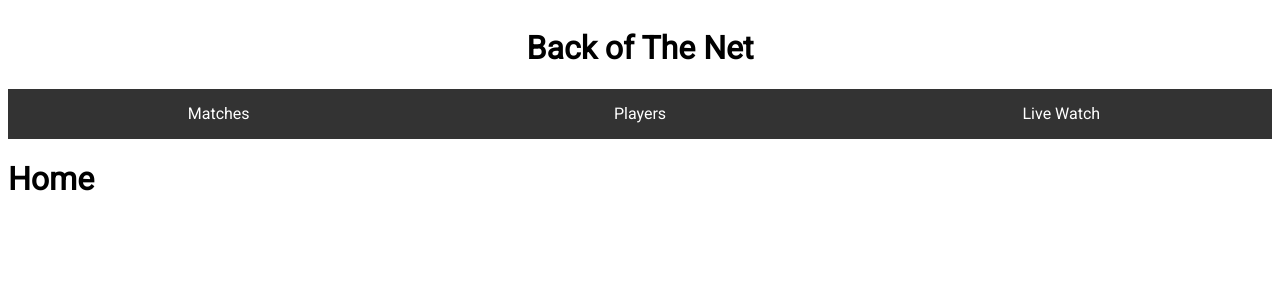
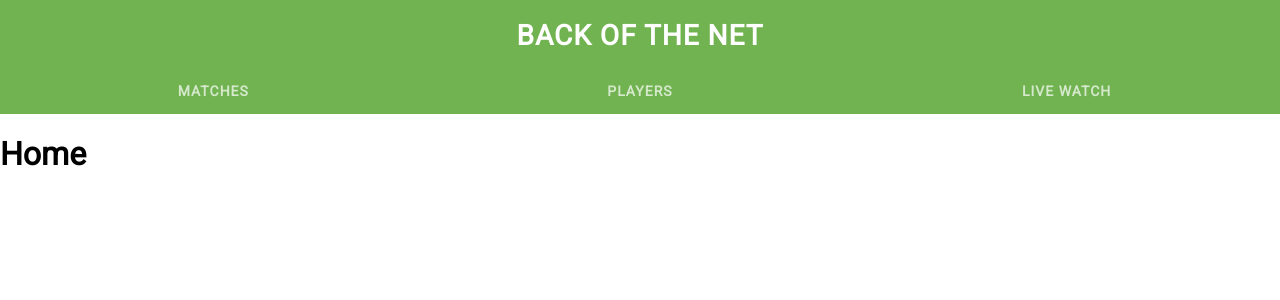
Before and after one commit to gersonesp/back-of-the-net, a React (Create React App) app: page / in a window 1280 px wide. Shown: the top 300 px of the page. Built offline with nearby package versions, Linux system fonts and the light colour scheme.

Commit message:
Add styling on click navbar menus focus

```diff
--- a/public/sass.scss
+++ b/public/sass.scss
@@ -1,5 +1,13 @@
+$green-primary: #71b350;
+$purple: #8879f2;
+
 html * {
     font-family: 'Roboto', sans-serif;
+}
+
+body {
+    margin: 0;
+    padding: 0;
 }
 
 .App {
@@ -10,27 +18,42 @@ html * {
 }
 
 .navbar {
-    h1 {
-        text-align: center;
-        color: black;
+    margin: 0;
+    padding: 0;
+    background-color: $green-primary;
+    overflow: hidden;
+
+    .heading {
+        display: block;
+        padding: 1rem;
+    }
+
+    h5 {
+        text-align: left;
+        color: white;
+        font-size: 1.125rem;
+        font-weight: 600;
+        letter-spacing: 1px;
+        margin: 0;
+        width: 100%;
     }
 
     ul {
         list-style-type: none;
         margin: 0;
         padding: 0;
-        background-color: #333;
         display: flex;
         justify-content: space-evenly;
     }
 
     li {
-        height: 50px;
+        height: 2.5rem;
         width: 100%;
+        border-bottom: 3px solid transparent;
     }
 
-    li a:hover {
-        background-color: #111;
+    li:hover {
+        border-bottom: 3px solid $purple;
     }
 
     a {
@@ -38,9 +61,23 @@ html * {
         justify-content: center;
         align-items: center;
         color: white;
+        font-size: .875rem;
+        letter-spacing: 1px;
+        font-weight: 700;
         width: 100%;
         height: 100%;
         text-decoration: none;
+        text-transform: uppercase;
+    }
+
+    ul a {
+
+        opacity: 0.7;
+    }
+
+    ul a:focus {
+        color: white;
+        opacity: 1;
     }
 
     .navHeader {
--- a/public/style.css
+++ b/public/style.css
@@ -1,5 +1,10 @@
 html * {
   font-family: "Roboto", sans-serif;
+}
+
+body {
+  margin: 0;
+  padding: 0;
 }
 
 .App {
@@ -9,33 +14,59 @@ html * {
   height: 100%;
 }
 
-.navbar h1 {
-  text-align: center;
-  color: black;
+.navbar {
+  margin: 0;
+  padding: 0;
+  background-color: #71b350;
+  overflow: hidden;
+}
+.navbar .heading {
+  display: block;
+  padding: 1rem;
+}
+.navbar h5 {
+  text-align: left;
+  color: white;
+  font-size: 1.125rem;
+  font-weight: 600;
+  letter-spacing: 1px;
+  margin: 0;
+  width: 100%;
 }
 .navbar ul {
   list-style-type: none;
   margin: 0;
   padding: 0;
-  background-color: #333;
   display: flex;
   justify-content: space-evenly;
 }
 .navbar li {
-  height: 50px;
+  height: 2.5rem;
   width: 100%;
+  border-bottom: 3px solid transparent;
 }
-.navbar li a:hover {
-  background-color: #111;
+.navbar li:hover {
+  border-bottom: 3px solid #8879f2;
 }
 .navbar a {
   display: flex;
   justify-content: center;
   align-items: center;
   color: white;
+  font-size: 0.875rem;
+  letter-spacing: 1px;
+  font-weight: 700;
   width: 100%;
   height: 100%;
   text-decoration: none;
+  text-transform: uppercase;
+}
+.navbar ul a {
+  opacity: 0.7;
+}
+.navbar ul a:focus {
+  color: white;
+  opacity: 1;
 }
 .navbar .navHeader {
   text-align: center;
```
Also changed, not shown: 1 other file (tests, documents, lock files or other folders).
